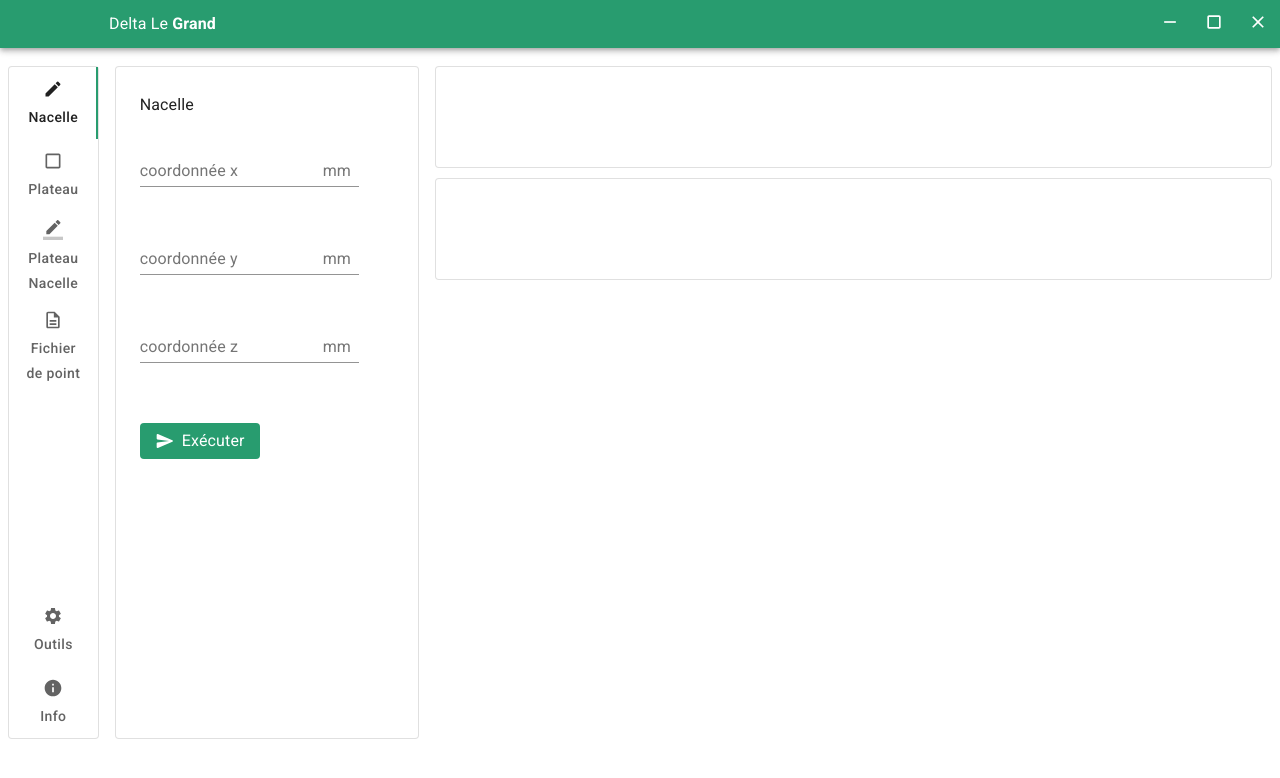
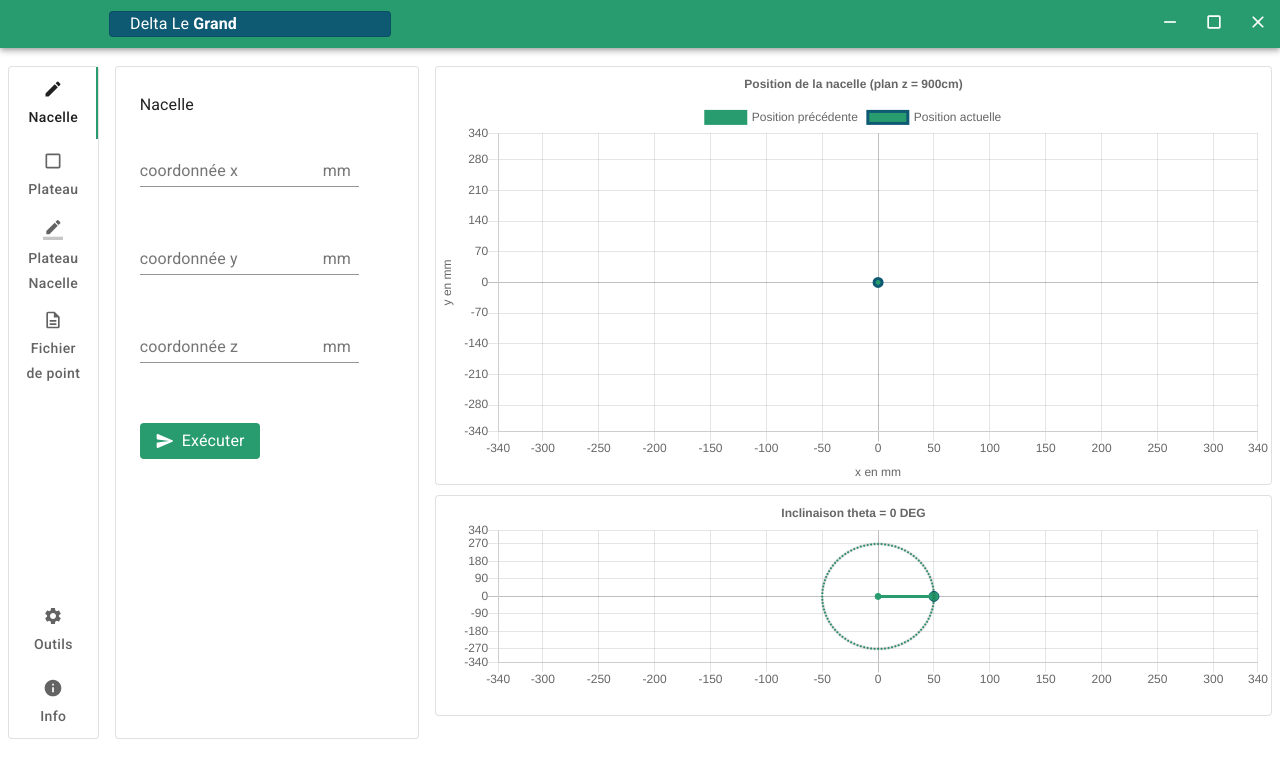
Before and after one commit to Badr-MOUFAD/Delta-LeGrand-Interface, a React app: page / in a window 1280 px wide. Shown: the top 778 px of the page. Built offline with nearby package versions, Linux system fonts and the light colour scheme.

Commit message:
graphical part check

```diff
--- a/src/App.js
+++ b/src/App.js
@@ -10,6 +10,8 @@ import { deltaSelectors, changePosition } from '../src/redux/DeltaCommandSlice';
 import MenuBar from "./component/MenuBar";
 import  AppTabs from './component/AppTabs';
 import AppCommandPanel from './component/AppCommandPanel';
+import PositionChart from './component/PositionChart';
+import TiltingChart from "./component/TiltingChart";
 
 
 const useStyles = makeStyles((theme) => ({
@@ -51,12 +53,12 @@ export default function App(props) {
             <Grid className={classes.subContainer} item xs={8}>
                 {/* nacelle position */}
                 <Paper className={classes.graphContainer} variant="outlined">
-
+                    <PositionChart />
                 </Paper>
 
                 {/* plateau tilting */}
                 <Paper className={classes.graphContainer} variant="outlined">
-
+                    <TiltingChart />
                 </Paper>
             </Grid>
         </Grid>
--- a/src/component/AppTabs.js
+++ b/src/component/AppTabs.js
@@ -12,8 +12,6 @@ import BorderColorIcon from '@material-ui/icons/BorderColor';
 import DescriptionOutlinedIcon from '@material-ui/icons/DescriptionOutlined';
 import SettingsIcon from '@material-ui/icons/Settings';
 import InfoIcon from '@material-ui/icons/Info';
-
-import { CustomTabs } from "./CustomCoreComponent";
 
 
 const useStyles = makeStyles((theme) => ({
--- a/src/component/CustomCoreComponent.js
+++ b/src/component/CustomCoreComponent.js
@@ -1,7 +1,9 @@
-import React from 'react';
+import React, { useEffect } from 'react';
 
 import { makeStyles, withStyles } from '@material-ui/core/styles';
 import { TextField, Button, Tabs } from "@material-ui/core";
+
+import Chart from "chart.js";
 
 
 export const CustomTextField = withStyles({
@@ -31,10 +33,32 @@ export const CustomButton = withStyles((theme) => ({
   }))(Button);
 
 
-export const CustomTabs = withStyles((them) => ({
-  indicator: {
-    '& .MuiTabs-indicator': {
-      color: '#289C6F',
+export function ChartComponent(props) {
+  const height = props.height;
+  const width = props.width;
+  const chartProps = props.chartProps;
+
+  const chartId = props.id;
+  const containerId = "static-container-chart-component-" + chartId;
+
+  const mountingFunction = () => {
+    const containerElement = document.getElementById(containerId);
+    containerElement.innerHTML = `<canvas id=${chartId} width="${width}px" height="${height}px"></canvas>`;
+
+    window[chartId] = new Chart(chartId, chartProps);
+  }
+
+  useEffect(() => {
+    mountingFunction();
+
+    return () => {
+      const chartElement = document.getElementById(chartId);
+
+      if(chartElement) {
+        chartElement.remove();
+      }
     }
-  }
-}))(Tabs);
+  }, [chartProps])
+
+  return <div id={containerId}></div>
+}
--- a/src/component/MenuBar.js
+++ b/src/component/MenuBar.js
@@ -1,6 +1,6 @@
 import React from 'react';
 
-import { AppBar, Toolbar, Typography, Grid, IconButton } from "@material-ui/core";
+import { AppBar, Toolbar, Typography, Grid, IconButton, Paper } from "@material-ui/core";
 import { makeStyles } from '@material-ui/core/styles';
 
 import CropSquareIcon from '@material-ui/icons/CropSquare';
@@ -9,6 +9,13 @@ import RemoveIcon from '@material-ui/icons/Remove';
 
 
 const useStyles = makeStyles((theme) => ({
+    brand: {
+        marginLeft: '85px',
+        paddingLeft: "20px",
+        width: "260px",
+        backgroundColor: "#0F5A73",
+        color: "white",
+    },
     appBar: {
         backgroundColor: '#289C6F',
         marginBottom: "10px"
@@ -26,9 +33,11 @@ export default function MenuBar(props) {
         <AppBar position="static" classes={{ root: classes.appBar}}>
             <Grid container justify="space-between">
                 <Toolbar variant="dense">
-                  <Typography style={{ marginLeft: '85px'}}>
-                    Delta Le <b>Grand</b>
-                  </Typography>
+                    <Paper className={classes.brand} variant="outlined">
+                        <Typography>
+                            Delta Le <b>Grand</b>
+                        </Typography>
+                    </Paper>
                 </Toolbar>
                 <Grid>
                     <IconButton><RemoveIcon fontSize="small" classes={{ root: classes.iconAppBar}}/></IconButton>
--- a/src/component/NacellePlateauTab.js
+++ b/src/component/NacellePlateauTab.js
@@ -1,4 +1,7 @@
 import React, { useReducer } from 'react';
+
+import { useDispatch } from 'react-redux';
+import { changePosition, changeTilting } from '../redux/DeltaCommandSlice';
 
 import { makeStyles } from '@material-ui/core/styles';
 import { InputAdornment, Grid, Typography } from "@material-ui/core";
@@ -30,6 +33,7 @@ const workspaceHeight = 1200;
 
 export default function NacellePlateauTab(props) {
     const classes = useStyles();
+    const dispatch = useDispatch();
 
     const textFieldsReducer = (state, action) => {
         return {
@@ -61,6 +65,30 @@ export default function NacellePlateauTab(props) {
 
     const [textFields, dispatchTextFields] = useReducer(textFieldsReducer, { x: "", y: "", z: "", phi: "", theta: ""});
     const [errorTextFields, dispatchError] = useReducer(errorReducer, { x: false, y: false, z: false, phi: false, theta: false});
+
+    const executeHandler = () => {
+        const { x, y, z } = textFields;
+        const { phi, theta } = textFields;
+
+        if(!(x && y && z)) {
+            return ;
+        }
+
+        if(!(phi && theta)) {
+            return ;
+        }
+
+        if(errorTextFields.x || errorTextFields.y || errorTextFields.z) {
+            return ;
+        }
+
+        if(errorTextFields.phi || errorTextFields.theta) {
+            return ;
+        }
+
+        dispatch(changePosition({ x, y, z }));
+        dispatch(changeTilting({ phi, theta }));
+    }
 
     return(
         <Grid container>
@@ -114,7 +142,7 @@ export default function NacellePlateauTab(props) {
             </Grid>
 
             <Grid className={classes.submitButton} container alignContent="center">
-                <CustomButton>
+                <CustomButton onClick={executeHandler}>
                     <Grid container justify="space-between" alignItems="center">
                         <SendRoundedIcon fontSize="small"/>
                         <Typography>Exécuter</Typography>
--- a/src/component/PlateauTab.js
+++ b/src/component/PlateauTab.js
@@ -1,4 +1,7 @@
 import React, { useReducer } from 'react';
+
+import { useDispatch } from 'react-redux';
+import { changeTilting } from '../redux/DeltaCommandSlice';
 
 import { makeStyles } from '@material-ui/core/styles';
 import { InputAdornment, Grid, Typography } from "@material-ui/core";
@@ -28,6 +31,7 @@ const useStyles = makeStyles((theme) => ({
 
 export default function PlateauTab(props) {
     const classes = useStyles();
+    const dispatch = useDispatch();
 
     const textFieldsReducer = (state, action) => {
         return {
@@ -50,6 +54,20 @@ export default function PlateauTab(props) {
 
     const [textFields, dispatchTextFields] = useReducer(textFieldsReducer, { phi: "", theta: "" });
     const [errorTextFields, dispatchError] = useReducer(errorReducer, { phi: false, theta: false });
+
+    const executeHandler = () => {
+        const { phi, theta } = textFields;
+
+        if(!(phi && theta)) {
+            return ;
+        }
+
+        if(errorTextFields.phi || errorTextFields.theta) {
+            return ;
+        }
+
+        dispatch(changeTilting({ phi, theta }));
+    }
 
     return(
         <Grid container>
@@ -76,7 +94,7 @@ export default function PlateauTab(props) {
             </Grid>
 
             <Grid className={classes.submitButton} container alignContent="center">
-                <CustomButton>
+                <CustomButton onClick={executeHandler}>
                     <Grid container justify="space-between" alignItems="center">
                         <SendRoundedIcon fontSize="small"/>
                         <Typography>Exécuter</Typography>
--- /dev/null
+++ b/src/component/PositionChart.js
@@ -0,0 +1,74 @@
+import React from 'react';
+
+import { useSelector } from 'react-redux';
+import { deltaSelectors } from '../redux/DeltaCommandSlice';
+import { ChartComponent } from './CustomCoreComponent';
+
+
+export default function PositionChart(props) {
+    const previousXYPostions = useSelector(deltaSelectors.previousXYPostions);
+    const { x, y, z } = useSelector(deltaSelectors.postion);
+
+    return(
+      <ChartComponent
+        id="postion-chart"
+        chartProps={{
+            type: 'scatter',
+            data: {
+                datasets: [
+                    {
+                    label: 'Position précédente',
+                    data: previousXYPostions,
+                    borderColor: '#289C6F',
+                    pointBackgroundColor: '#289C6F',
+                    pointRadius: 2,
+                    showLine: true,
+                    fill: false,
+                    tension: 0.15,
+                    stepped: false,
+                },
+                    {
+                    label: 'Position actuelle',
+                    backgroundColor: '#289C6F',
+                    borderColor: "#0F5A73",
+                    data: [{ x: x, y: y }],
+                    pointRadius: 3,
+                    pointBackgroundColor: '#289C6F',
+                    pointBorderWidth: 5,
+                    pointBorderColor: "#0F5A73"
+                }]
+            },
+            options: {
+                title: {
+                    display: true,
+                    text: `Position de la nacelle (plan z = ${z}cm)`
+                },
+                scales: {
+                    xAxes: [{
+                        scaleLabel: {
+                            display: true,
+                            labelString: 'x en mm'
+                        },
+                        ticks: {
+                            max: 340,
+                            min: -340,
+                            stepSize: 50
+                        }
+                    }],
+                    yAxes: [{
+                        scaleLabel: {
+                            display: true,
+                            labelString: 'y en mm'
+                        },
+                        ticks: {
+                            max: 340,
+                            min: -340,
+                            stepSize: 70
+                        }
+                    }],
+                }
+            }
+        }}
+        />
+    );
+}
--- /dev/null
+++ b/src/component/TiltingChart.js
@@ -0,0 +1,115 @@
+import React from 'react';
+
+import { useSelector } from 'react-redux';
+import { deltaSelectors } from '../redux/DeltaCommandSlice';
+import { ChartComponent } from './CustomCoreComponent';
+
+
+export default function PositionChart(props) {
+    const { phi, theta } = useSelector(deltaSelectors.tilting);
+
+    const ellipseRadiusA = 50;
+    const ellipseRadiusB = 270;
+    const nbPoints = 100;
+
+    const actualTilting = {
+        x: ellipseRadiusA * Math.cos(phi / 180 * Math.PI),
+        y: ellipseRadiusB * Math.sin(phi / 180 * Math.PI)
+    }
+
+    return(
+      <ChartComponent
+        id="tilting-chart"
+        height={79}
+        chartProps={{
+            type: 'scatter',
+            data: {
+                datasets: [
+                    {
+                    data: drawCircle(ellipseRadiusA, ellipseRadiusB, nbPoints),
+                    pointBackgroundColor: '#289C6F',
+                    pointRadius: 1,
+                    showLine: true,
+                    fill: false,
+                    tension: 0.15,
+                    stepped: false,
+                },
+                    {
+                    data: [{x: 0, y: 0}, actualTilting],
+                    borderColor: '#289C6F',
+                    showLine: true,
+                    pointBackgroundColor: '#289C6F',
+                },
+                {
+                    data: [actualTilting],
+                    borderColor: '#289C6F',
+                    pointRadius: 5,
+                    pointBackgroundColor: '#289C6F',
+                    pointBorderWidth: 1,
+                    pointBorderColor: "#0F5A73"
+                },
+            ]
+            },
+            options: {
+                title: {
+                    display: true,
+                    text: `Inclinaison theta = ${theta} DEG`
+                },
+                legend: {
+                    display: false,
+                },
+                tooltips: {
+                    enabled: false
+               },
+                scales: {
+                    xAxes: [{
+                        scaleLabel: {
+                            display: true,
+                            labelString: ' '
+                        },
+                        ticks: {
+                            max: 340,
+                            min: -340,
+                            stepSize: 50
+                        }
+                    }],
+                    yAxes: [{
+                        scaleLabel: {
+                            display: true,
+                            labelString: ' '
+                        },
+                        ticks: {
+                            max: 340,
+                            min: -340,
+                            stepSize: 90
+                        }
+                    }],
+                }
+            }
+        }}
+        />
+    );
+}
+
+
+function drawCircle(a, b, nbPoints) {
+    const theta = lineSpace(-Math.PI, Math.PI, nbPoints);
+
+    let result = [];
+    for(let i=0; i <= theta.length; i++) {
+        result.push({ x: a * Math.cos(theta[i]), y: b * Math.sin(theta[i])})
+    }
+
+    return result;
+}
+
+function lineSpace(xMin, xMax, nbPoints) {
+    let result = [];
+    let step = (xMax - xMin) / nbPoints;
+
+    for(let i = xMin; i < xMax; i+=step) {
+        result.push(i);
+    }
+
+    return result;
+}
--- a/src/redux/DeltaCommandSlice.js
+++ b/src/redux/DeltaCommandSlice.js
@@ -10,7 +10,8 @@ const initialState = {
     tilting: {
         phi: 0,
         theta: 0
-    }
+    },
+    previousXYPostions: [{ x: 0, y: 0 }]
 }
 
 export const deltaCommandSlice = createSlice({
@@ -18,7 +19,10 @@ export const deltaCommandSlice = createSlice({
     initialState: initialState,
     reducers: {
         changePosition: (state, action) => {
-            state.position = {...state.position, ...action.payload};
+            const { x, y, z } = action.payload;
+
+            state.previousXYPostions.push({ x, y });
+            state.position = {...state.position, x, y, z };
         },
         changeTilting: (state, action) => {
             state.tilting = {...state.tilting, ...action.payload};
@@ -30,8 +34,9 @@ export const deltaCommandSlice = createSlice({
 export const deltaSelectors = {
     postion: (state) => state.deltaCommand.position,
     tilting: (state) => state.deltaCommand.tilting,
+    previousXYPostions: (state) => state.deltaCommand.previousXYPostions,
 }
 
-export const { changePosition, changeTilting } = deltaCommandSlice.actions;
+export const { changePosition, changeTilting, addPreviousXYPosition } = deltaCommandSlice.actions;
 
 export default deltaCommandSlice.reducer;
```
Also changed, not shown: src/component/NacelleTab.js (+19 -1 lines).
